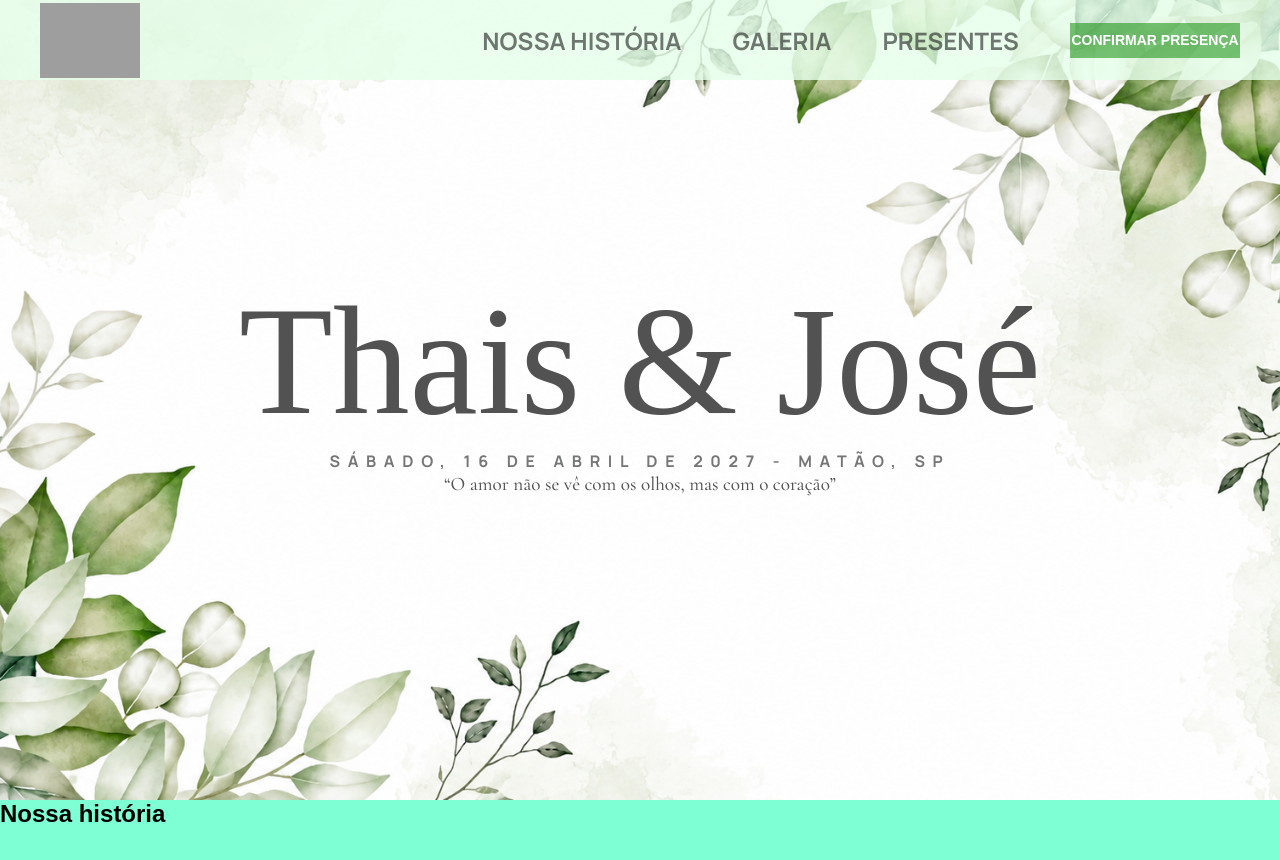
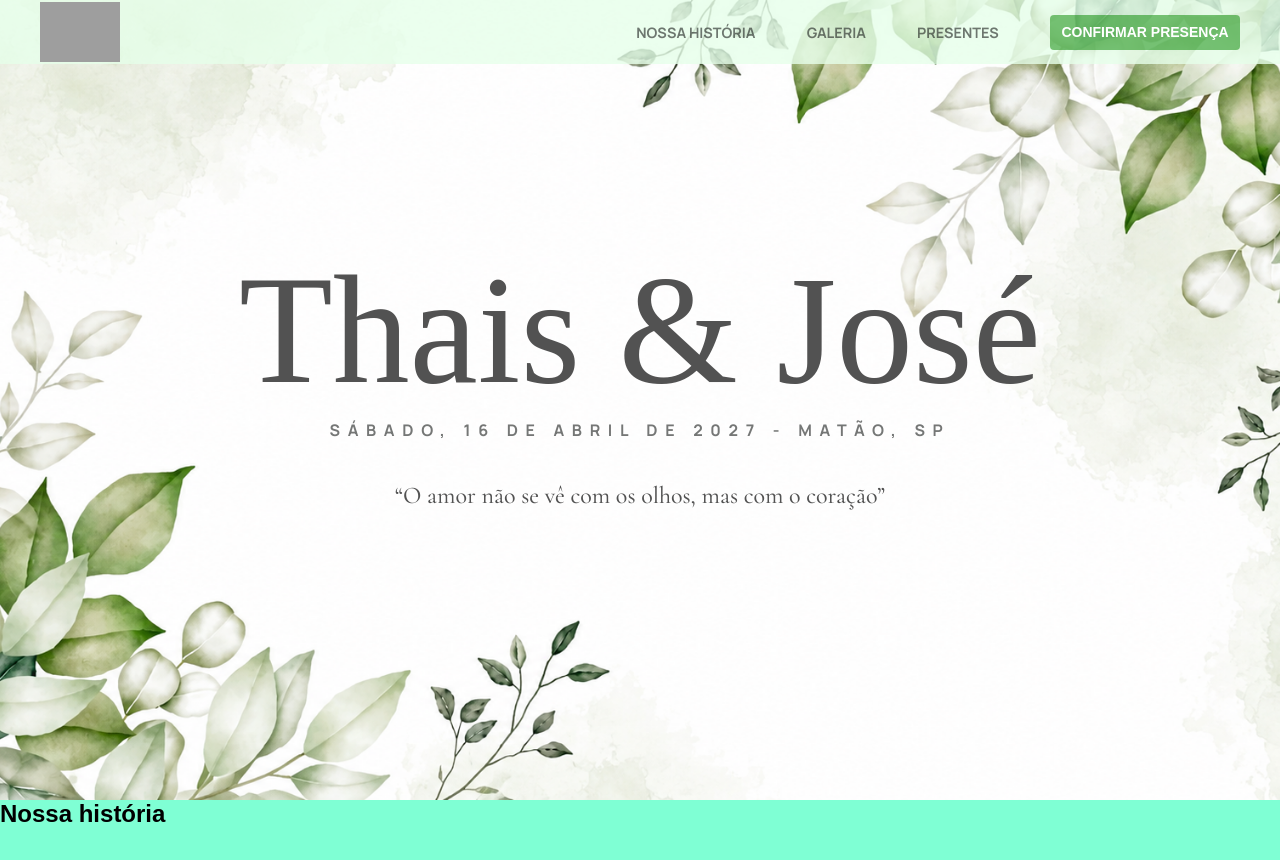
Before and after one commit to felipepereirafdpp/wedding-system-web, a React (Vite) app: page / in a window 1280 px wide. Shown: the top 860 px of the page. Built offline with nearby package versions, Linux system fonts and the light colour scheme; grey boxes are pictures that could not be loaded; a web font is replaced by a local one.

Commit message:
fix: ajusta layout

```diff
--- a/src/Pages/Home/home.css
+++ b/src/Pages/Home/home.css
@@ -10,15 +10,16 @@
 }
 
 .logo {
-    width: 100px;
-    height: 100px;
+    width: 80px;
+    height: 80px;
     object-fit: contain;
 }
 
 .header {
     background-color: rgba(231, 255, 234, 0.8);
-    height: 10vh;
+    height: 8vh;
     font-family: 'Manrope', sans-serif;
+    font-size: 1.2vh;
     color: rgb(25, 28, 26, 0.6);
     display: flex;
     align-items: center;
@@ -39,11 +40,24 @@
     border: none;
     background-color: rgba(11, 139, 5, 0.521);
     color: white;
-    cursor: pointer;
     font-weight: 700;
     font-size: 14px;
     height: 35px;
-    width: 170px;
+    width: 190px;
+    border-radius: 4px;
+    z-index: 999;
+    transition: background-color 0.25s ease, transform 0.25s ease, box-shadow 0.25s ease;
+}
+
+.button:hover {
+    background-color: rgba(11, 139, 5, 0.85);
+    transform: translateY(-1px);
+    box-shadow: 0 6px 14px rgba(11, 139, 5, 0.35);
+}
+
+.button:active {
+    transform: translateY(0);
+    box-shadow: 0 2px 6px rgba(21, 212, 11, 0.3);
 }
 
 .container {
@@ -63,7 +77,8 @@
     justify-content: center;
     align-items: center;
     text-align: center;
-      transform: translateY(-7vh);
+    transform: translateY(-7vh);
+
 }
 
 
@@ -95,7 +110,8 @@
     justify-self: center;
     font-size: larger;
     font-weight: 450;
-    font-size: 1.2rem;
+    font-size: 1.5rem;
+    padding-top: 5vh;
 }
 
 
```
Also changed, not shown: src/Pages/Home/home.tsx (line endings or trailing spaces), 1 other file (tests, documents, lock files or other folders).
